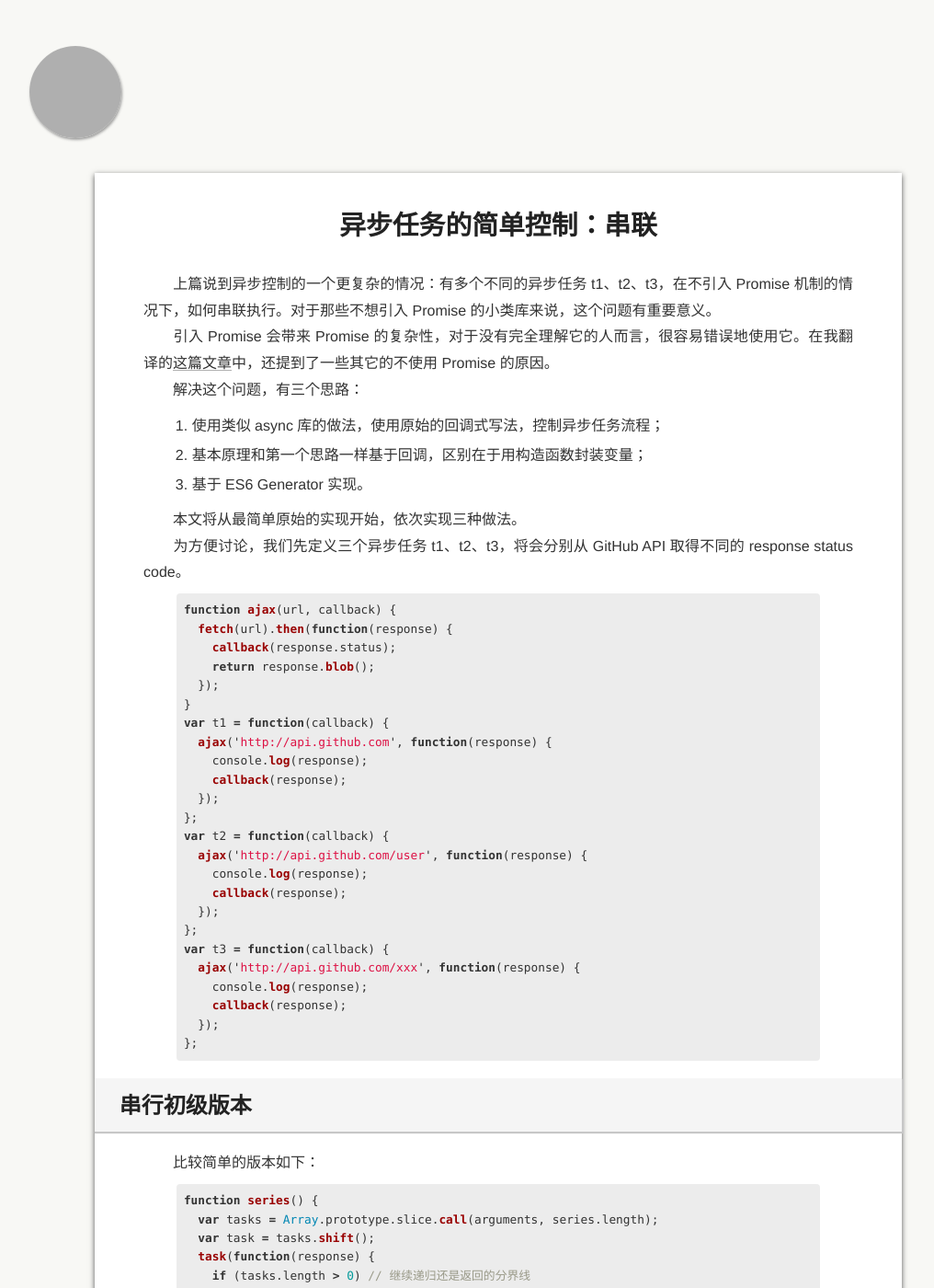
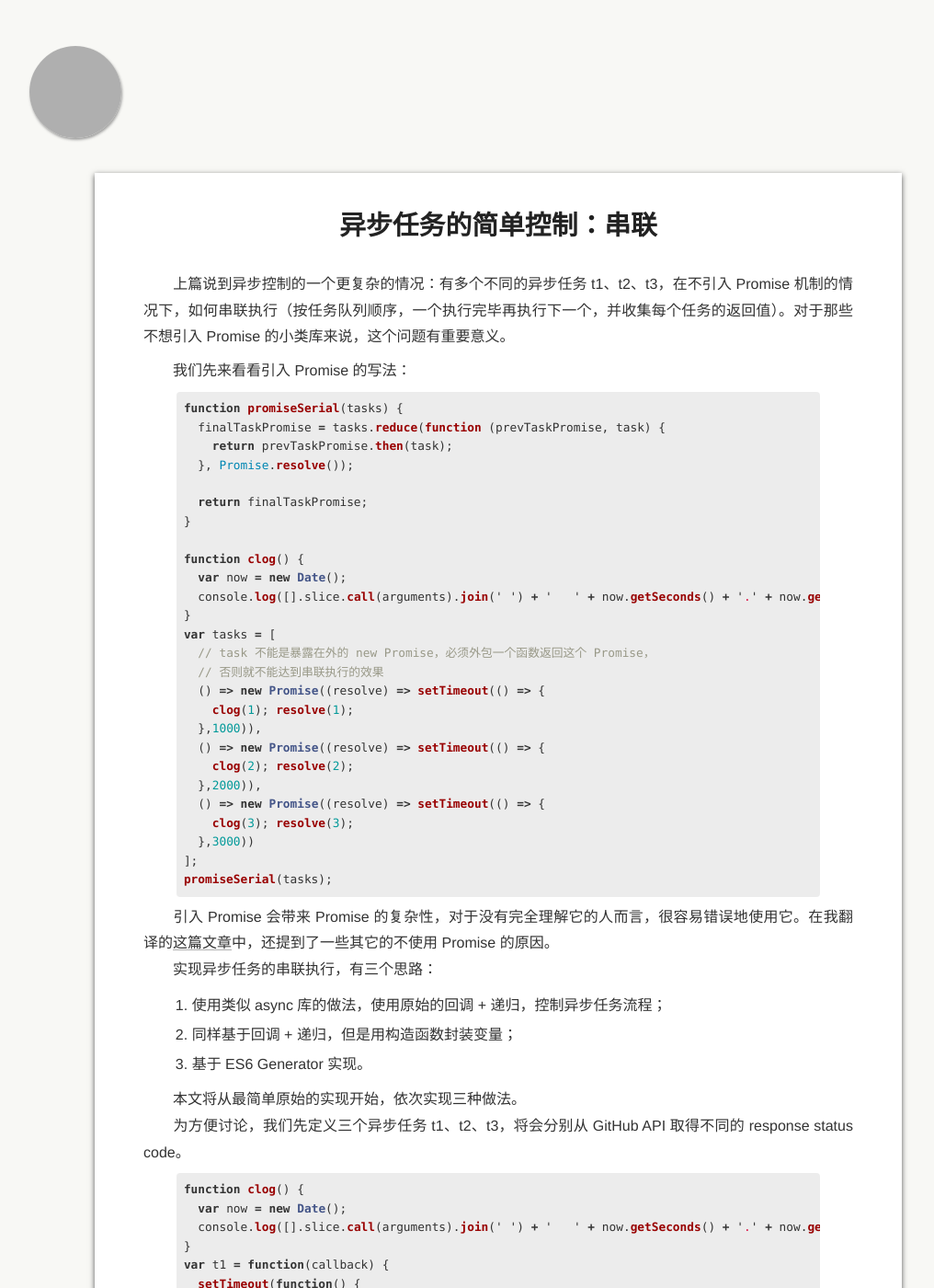
Before and after one commit to ray7551/empty, a Jekyll site: the page built from _posts/2015-08-31-async-control.md, in a window 1280 px wide and 1400 px high. Shown: the whole window at 92% size, without its empty margins (98-1114 px from the left). Built offline with Jekyll 4.4.1, drawn with Linux system fonts in a browser that asks for light colours; nearby versions of some CDN libraries; some web fonts are replaced; comment, search, counter and statistics services are not loaded; some of the changed text lies outside the part shown; grey boxes are pictures that could not be loaded.

Commit message:
revision

````diff
--- a/_posts/2015-08-31-async-control.md
+++ b/_posts/2015-08-31-async-control.md
@@ -6,41 +6,71 @@ keywords: async, javascript
 tags: javascript
 ---
 
-　　上篇说到异步控制的一个更复杂的情况：有多个不同的异步任务 t1、t2、t3，在不引入 Promise 机制的情况下，如何串联执行。对于那些不想引入 Promise 的小类库来说，这个问题有重要意义。
+　　上篇说到异步控制的一个更复杂的情况：有多个不同的异步任务 t1、t2、t3，在不引入 Promise 机制的情况下，如何串联执行（按任务队列顺序，一个执行完毕再执行下一个，并收集每个任务的返回值）。对于那些不想引入 Promise 的小类库来说，这个问题有重要意义。
+
+　　我们先来看看引入 Promise 的写法：
+
+```javascript
+function promiseSerial(tasks) {
+  finalTaskPromise = tasks.reduce(function (prevTaskPromise, task) {
+    return prevTaskPromise.then(task);
+  }, Promise.resolve());
+
+  return finalTaskPromise;
+}
+
+function clog() {
+  var now = new Date();
+  console.log([].slice.call(arguments).join(' ') + '   ' + now.getSeconds() + '.' + now.getMilliseconds());
+}
+var tasks = [
+  // task 不能是暴露在外的 new Promise，必须外包一个函数返回这个 Promise，
+  // 否则就不能达到串联执行的效果
+  () => new Promise((resolve) => setTimeout(() => {
+    clog(1); resolve(1);
+  },1000)),
+  () => new Promise((resolve) => setTimeout(() => {
+    clog(2); resolve(2);
+  },2000)),
+  () => new Promise((resolve) => setTimeout(() => {
+    clog(3); resolve(3);
+  },3000))
+];
+promiseSerial(tasks);
+```
+
 　　引入 Promise 会带来 Promise 的复杂性，对于没有完全理解它的人而言，很容易错误地使用它。在我翻译的[这篇文章](https://github.com/mattdesl/promise-cookbook/blob/master/README.zh.md#小模块中的-promise)中，还提到了一些其它的不使用 Promise 的原因。
-　　解决这个问题，有三个思路：
+　　实现异步任务的串联执行，有三个思路：
 
-1. 使用类似 async 库的做法，使用原始的回调式写法，控制异步任务流程；
-2. 基本原理和第一个思路一样基于回调，区别在于用构造函数封装变量；
+1. 使用类似 async 库的做法，使用原始的回调 + 递归，控制异步任务流程；
+2. 同样基于回调 + 递归，但是用构造函数封装变量；
 3. 基于 ES6 Generator 实现。
 
 　　本文将从最简单原始的实现开始，依次实现三种做法。
 　　为方便讨论，我们先定义三个异步任务 t1、t2、t3，将会分别从 GitHub API 取得不同的 response status code。
 
 ```javascript
-function ajax(url, callback) {
-  fetch(url).then(function(response) {
-    callback(response.status);
-    return response.blob();
-  });
+function clog() {
+  var now = new Date();
+  console.log([].slice.call(arguments).join(' ') + '   ' + now.getSeconds() + '.' + now.getMilliseconds());
 }
 var t1 = function(callback) {
-  ajax('http://api.github.com', function(response) {
-    console.log(response);
-    callback(response);
-  });
+  setTimeout(function() {
+    clog(1);
+    callback(1);
+  }, 1000);
 };
 var t2 = function(callback) {
-  ajax('http://api.github.com/user', function(response) {
-    console.log(response);
-    callback(response);
-  });
+  setTimeout(function() {
+    clog(2);
+    callback(2);
+  }, 2000);
 };
 var t3 = function(callback) {
-  ajax('http://api.github.com/xxx', function(response) {
-    console.log(response);
-    callback(response);
-  });
+  setTimeout(function() {
+    clog(3);
+    callback(3);
+  }, 3000);
 };
 ```
 
@@ -197,12 +227,14 @@ Series.prototype.run = function(callback, tasks) {
     }
   });
 };
-var taskSeries = new Series();
-taskSeries.run(function(results) {
-  console.log('results:', results);
+
+clog(0);
+new Series().run(function(results) {
+  clog('results:', results);
 }, [t1, t2, t3]);
 ```
 
+<a class="jsbin-embed" href="http://jsbin.com/kaquxe/34/embed?js,console">在线预览</a>
 <a class="jsbin-embed" href="http://jsbin.com/kaquxe/18/embed?js,console">在线预览</a>
 
 　　像这样，用构造函数做封装之后，就不会污染全局作用域了。
@@ -311,6 +343,10 @@ var seriesGenerator = function *(tasks) {
 
 ## 结语
 　　以上的几种实现，都没有引入 Promise。对于那些不想引入 Promise 的小类库来说，async 库是一个不错的选择。具体到串联执行异步任务这个问题，除了 async 库使用的纯回调式实现之外，还可以使用更清晰 `this` 和构造函数的版本。最后，借助 Generator，我们成功地消除了大部分的回调，异步的代码变得和同步代码一样清晰易读。
-　　很多人认为最终的解决方案，必须是 [ES7 的 Async Functions](http://tc39.github.io/ecmascript-asyncawait/)。在现阶段，基于 Generator 的方案已经可以满足基本要求了。
+　　很多人认为最终的解决方案，必须是 [ES7 的 Async Functions](http://tc39.github.io/ecmascript-asyncawait/)，但 Async Functions 和 Promise 一样，有一个共同点让人诟病：
+
+一旦你在项目中引入了 Promise 或者 Async Functions，那么你就不得不（有时候是忍不住）在更多的地方使用它们。
+
+　　在现阶段，基于 Generator 的方案已经可以满足基本要求了。
 
 <script src="http://static.jsbin.com/js/embed.min.js?3.34.2"></script>
````
Also changed, not shown: _posts/2015-08-01-jquery.md (+1 -1 lines).
